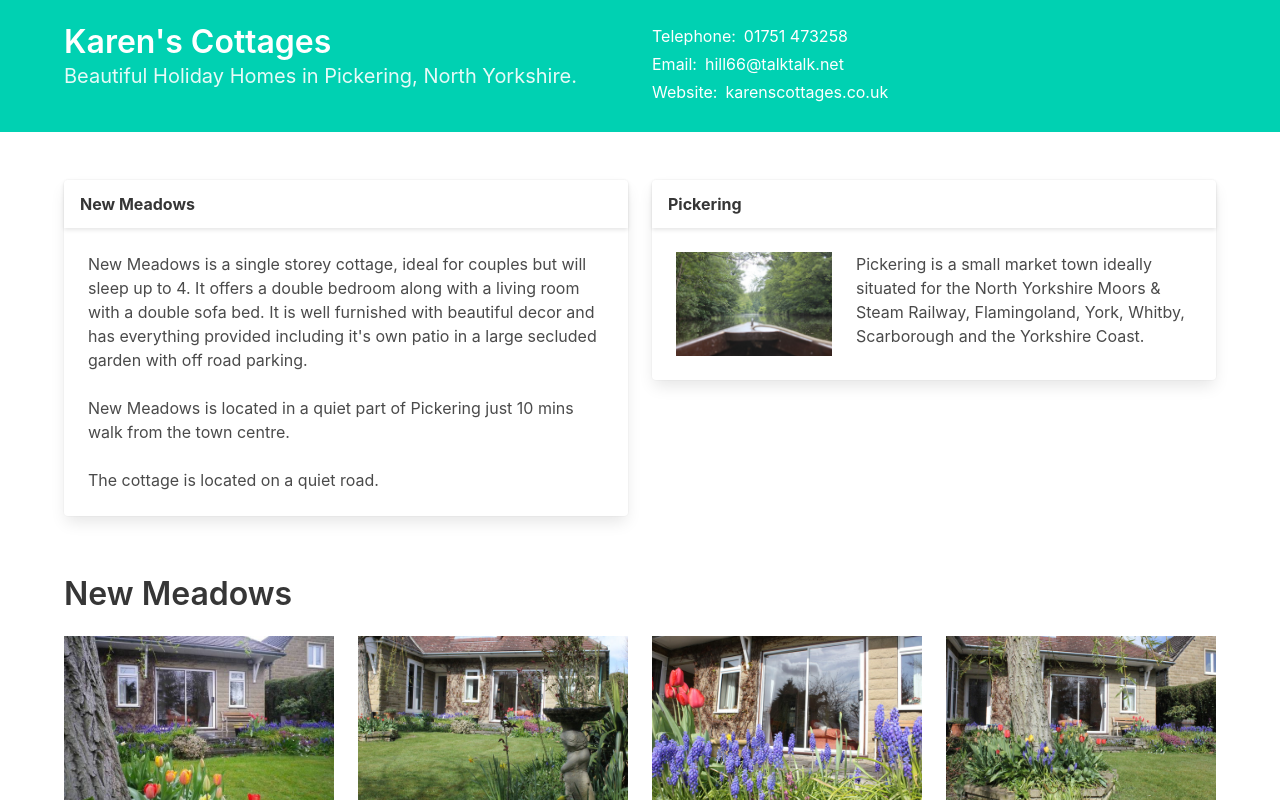
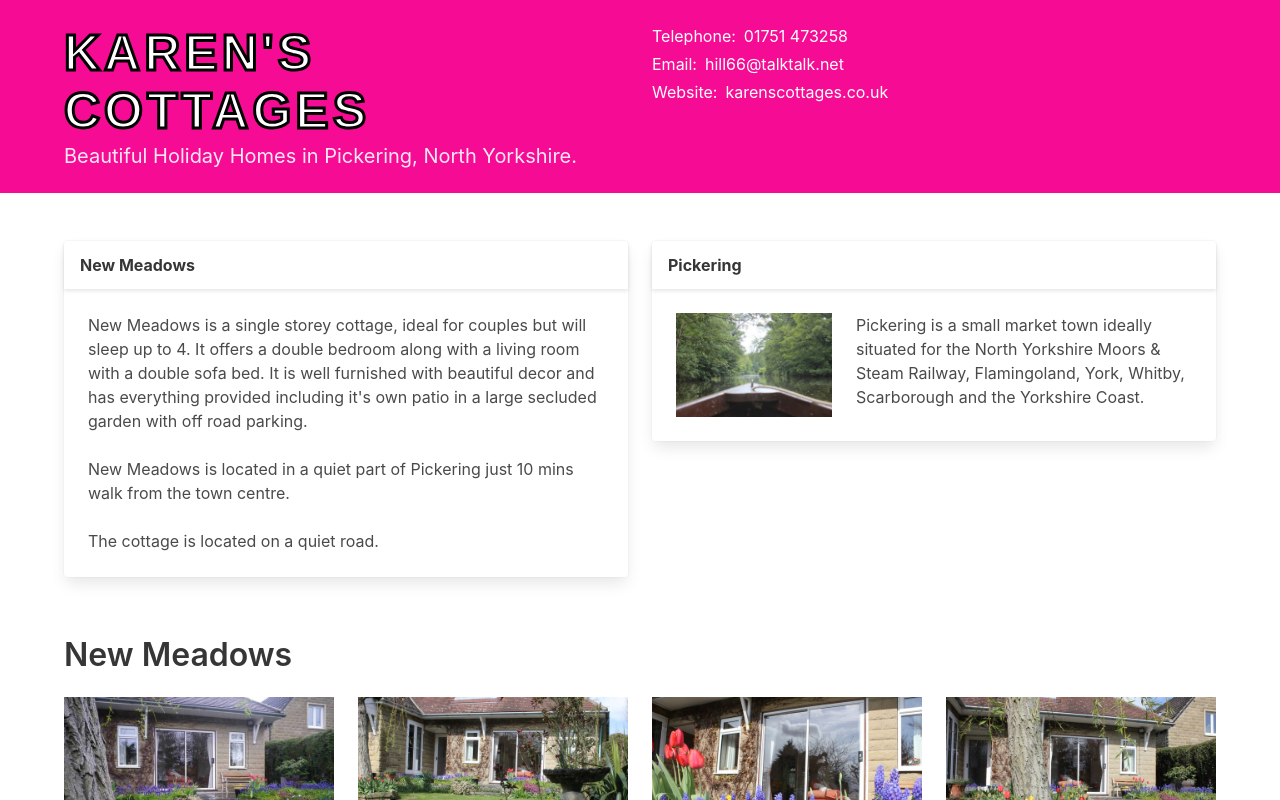
Before and after one commit to karenscottages/karenscottages.github.io, a Next.js app: page / in a window 1280 px wide. Shown: the top 800 px of the page. Built offline with nearby package versions, Linux system fonts and the light colour scheme.

Commit message:
Styled Karen's Cottages logo to have a border

```diff
--- a/src/components/pageElements/heading.jsx
+++ b/src/components/pageElements/heading.jsx
@@ -1,10 +1,18 @@
+
+const titleStyle = {
+  font: "800 50px Arial",
+  color: "black",
+  "letter-spacing": "4px",
+  "-webkit-text-fill-color": "white",
+  "-webkit-text-stroke": "3.0px"
+};
 
 export const Heading = () => <section className="hero is-small is-primary">
   <div className="hero-body">
     <div className="container">
       <div className="columns">
        <div className="column">
-          <h1 className="title"> Karen's Cottages </h1>
+          <h1 className="title" style={titleStyle}> KAREN'S COTTAGES </h1>
           <h2 className="subtitle"> Beautiful Holiday Homes in Pickering, North Yorkshire. </h2>
         </div>
         <div className="column">
--- a/src/styles/styles.scss
+++ b/src/styles/styles.scss
@@ -1 +1,3 @@
+$pink: #F50B94;
+$primary: $pink;
 @import 'bulma/bulma';
```
